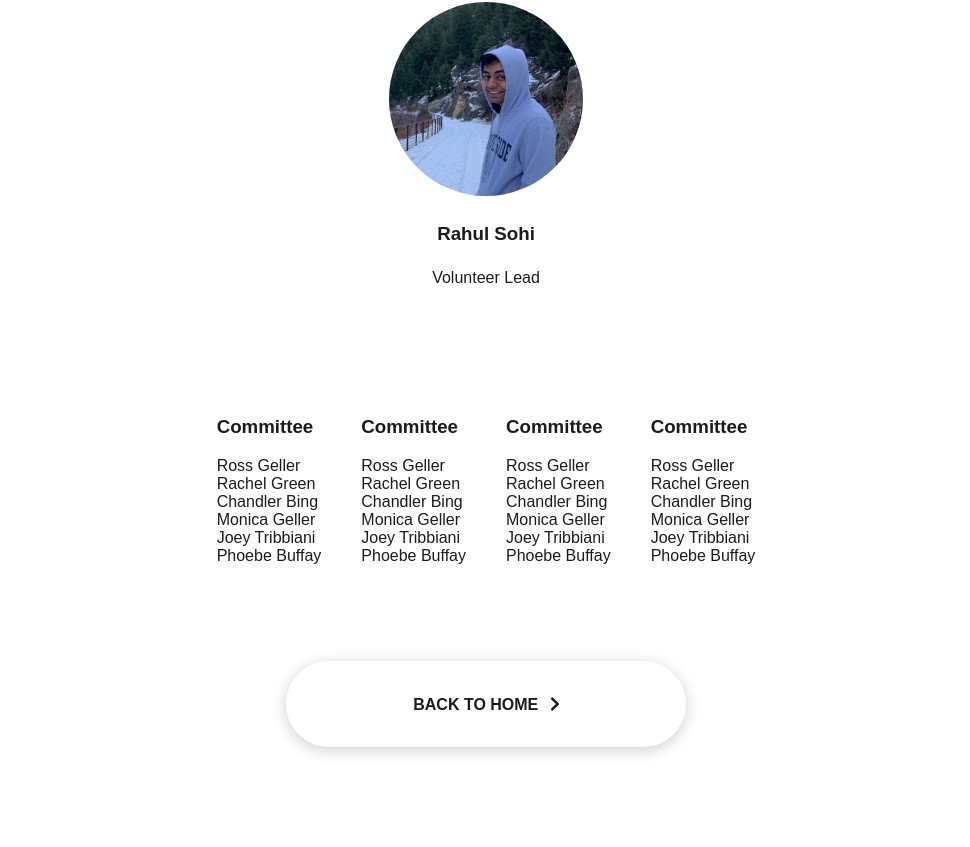
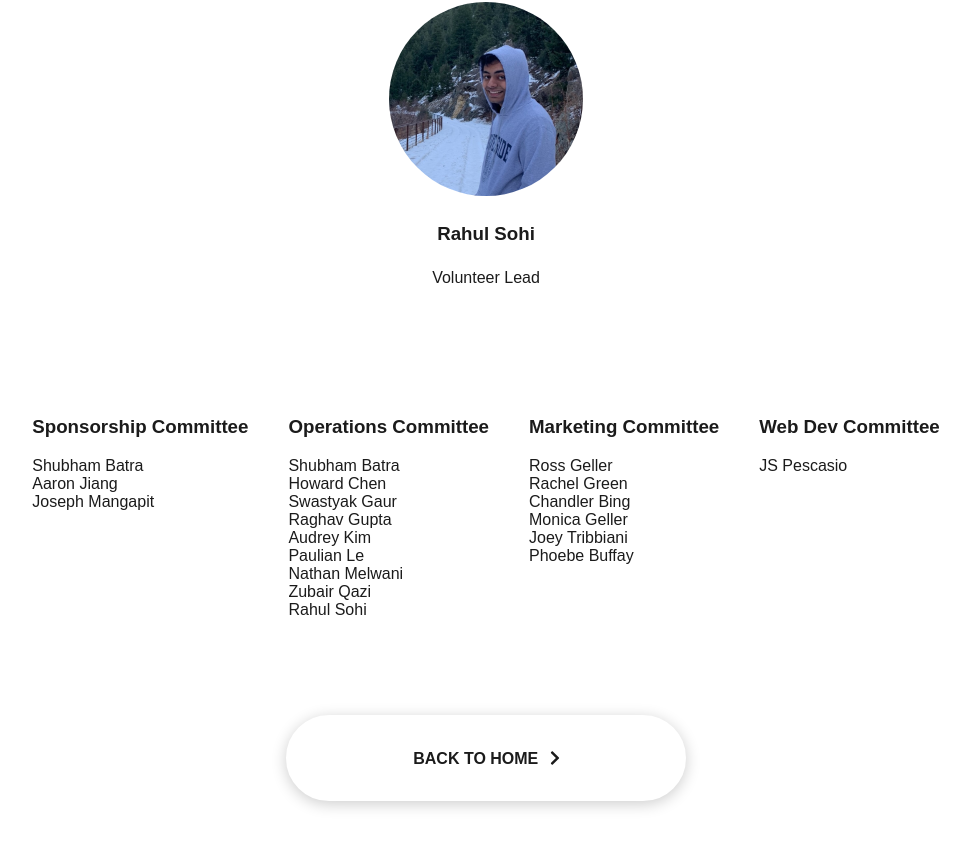
Before and after one commit to citrushack/Citrushack2021, a Next.js app: page /team in a window 1280 px wide. Shown: the part 934-1781 px from the top of the page, without its empty margins (154-1124 px from the left). Built offline with nearby package versions, Linux system fonts and the light colour scheme; a web font is replaced by a local one; what react-auth-kit would draw is missing.

Commit message:
Added committee lists

```diff
--- a/pages/team.js
+++ b/pages/team.js
@@ -171,7 +171,29 @@ export default function Team() {
         </div>
         <div className={Teamstyles.credits}>
           <div className={Teamstyles.col}>
-            <h3>Committee</h3>
+            <h3>Sponsorship Committee</h3>
+            <ul>
+              <li>Shubham Batra</li>
+              <li>Aaron Jiang</li>
+              <li>Joseph Mangapit</li>
+            </ul>
+          </div>
+          <div className={Teamstyles.col}>
+            <h3>Operations Committee</h3>
+            <ul>
+              <li>Shubham Batra</li>
+              <li>Howard Chen</li>
+              <li>Swastyak Gaur</li>
+              <li>Raghav Gupta</li>
+              <li>Audrey Kim</li>
+              <li>Paulian Le</li>
+              <li>Nathan Melwani</li>
+              <li>Zubair Qazi</li>
+              <li>Rahul Sohi</li>
+            </ul>
+          </div>
+          <div className={Teamstyles.col}>
+            <h3>Marketing Committee</h3>
             <ul>
               <li>Ross Geller</li>
               <li>Rachel Green</li>
@@ -182,36 +204,9 @@ export default function Team() {
             </ul>
           </div>
           <div className={Teamstyles.col}>
-            <h3>Committee</h3>
+            <h3>Web Dev Committee</h3>
             <ul>
-              <li>Ross Geller</li>
-              <li>Rachel Green</li>
-              <li>Chandler Bing</li>
-              <li>Monica Geller</li>
-              <li>Joey Tribbiani</li>
-              <li>Phoebe Buffay</li>
-            </ul>
-          </div>
-          <div className={Teamstyles.col}>
-            <h3>Committee</h3>
-            <ul>
-              <li>Ross Geller</li>
-              <li>Rachel Green</li>
-              <li>Chandler Bing</li>
-              <li>Monica Geller</li>
-              <li>Joey Tribbiani</li>
-              <li>Phoebe Buffay</li>
-            </ul>
-          </div>
-          <div className={Teamstyles.col}>
-            <h3>Committee</h3>
-            <ul>
-              <li>Ross Geller</li>
-              <li>Rachel Green</li>
-              <li>Chandler Bing</li>
-              <li>Monica Geller</li>
-              <li>Joey Tribbiani</li>
-              <li>Phoebe Buffay</li>
+              <li>JS Pescasio</li>
             </ul>
           </div>
         </div>
```
